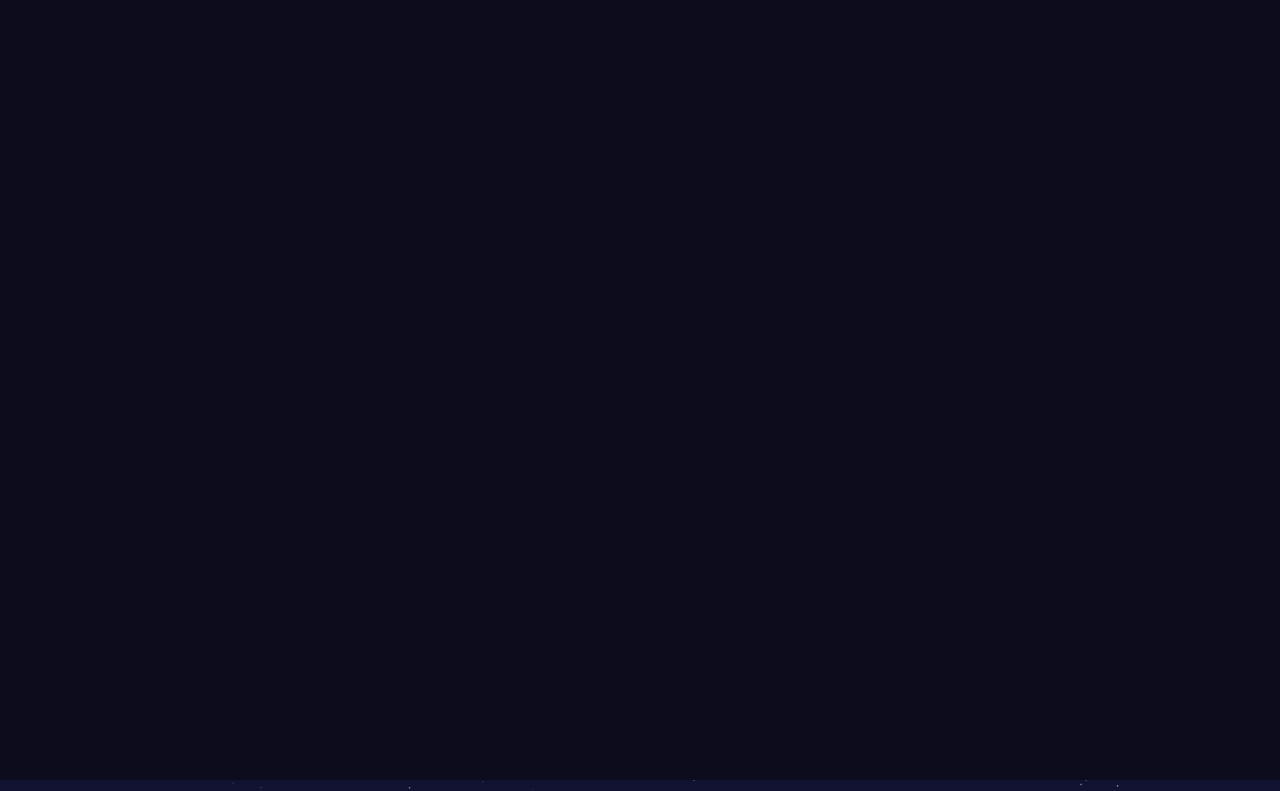
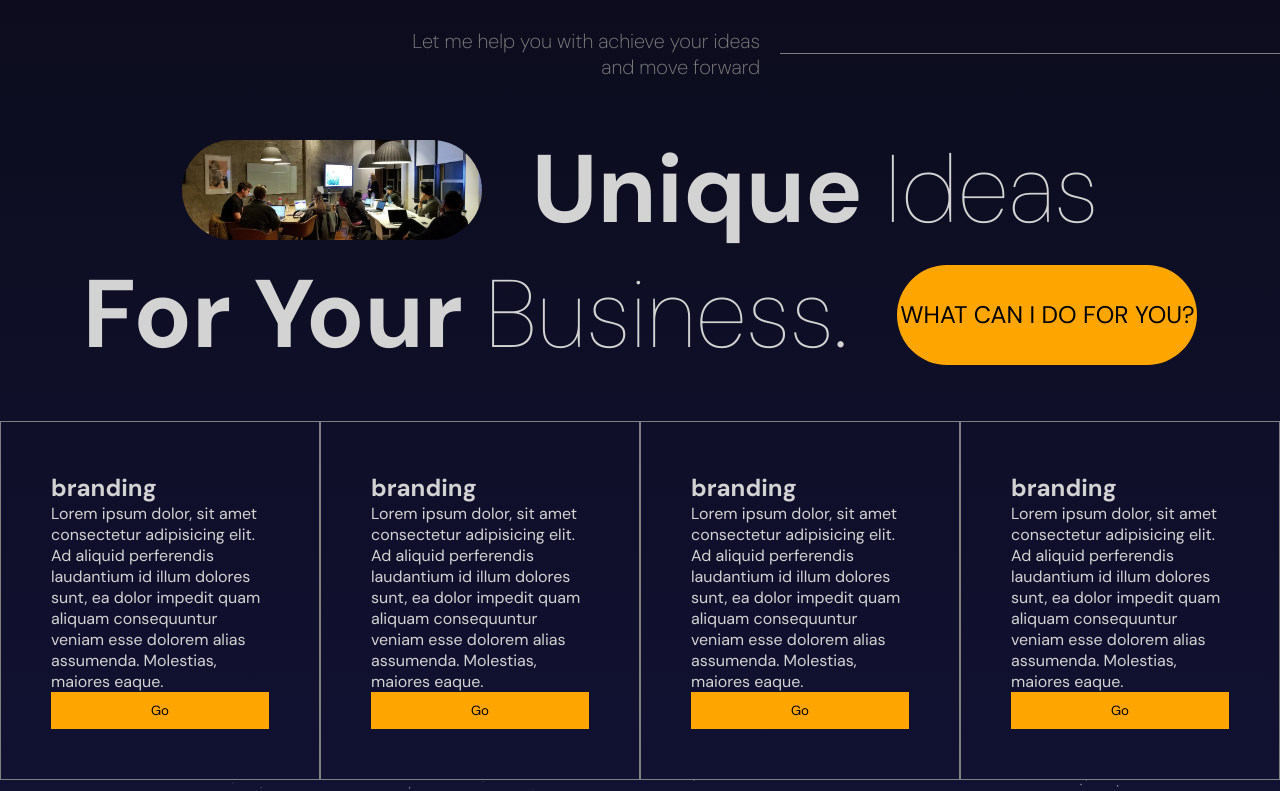
Before and after one commit to gus-pi/portfolio-v2.0, a React (Vite) app: page / in a window 1280 px wide. Shown: the part 1620-2411 px from the top of the page. Built offline with nearby package versions, Linux system fonts and the light colour scheme.

Commit message:
finish services section

```diff
--- a/src/App.tsx
+++ b/src/App.tsx
@@ -2,6 +2,7 @@
 import Hero from './components/hero/Hero';
 import Navbar from './components/navbar/Navbar';
 import Parallax from './components/parallax/Parallax';
+import Services from './components/services/Services';
 
 const App = () => {
     return (
@@ -13,7 +14,9 @@
             <section id="Services">
                 <Parallax type="services" />
             </section>
-            <section>Services</section>
+            <section>
+                <Services />
+            </section>
             <section id="Portfolio">
                 <Parallax type="portfolio" />
             </section>
--- /dev/null
+++ b/src/components/services/Services.tsx
@@ -0,0 +1,108 @@
+import { motion, stagger, useInView } from 'motion/react';
+import './services.scss';
+import { useRef } from 'react';
+
+const variants = {
+    initial: {
+        x: -500,
+        opacity: 0,
+    },
+    animate: {
+        x: 0,
+        opacity: 1,
+        transition: {
+            duration: 1,
+            delayChildren: stagger(0.1),
+        },
+    },
+};
+
+const Services = () => {
+    const ref = useRef<HTMLDivElement>(null);
+
+    const isInView = useInView(ref, { margin: '-100px' });
+
+    return (
+        <motion.div
+            className="services"
+            variants={variants}
+            initial="initial"
+            // animate="animate"
+            // whileInView="animate"
+            ref={ref}
+            animate={isInView && 'animate'}
+        >
+            <motion.div className="textContainer" variants={variants}>
+                <p>
+                    Let me help you with achieve your ideas <br /> and move forward
+                </p>
+                <hr />
+            </motion.div>
+            <motion.div className="titleContainer" variants={variants}>
+                <div className="title">
+                    <img src="/people.webp" alt="" />
+                    <h1>
+                        <motion.b whileHover={{ color: 'orange' }}>Unique</motion.b> Ideas
+                    </h1>
+                </div>
+                <div className="title">
+                    <h1>
+                        <motion.b whileHover={{ color: 'orange' }}>For Your</motion.b> Business.
+                    </h1>
+                    <button>WHAT CAN I DO FOR YOU?</button>
+                </div>
+            </motion.div>
+            <motion.div className="listContainer" variants={variants}>
+                <motion.div
+                    className="box"
+                    whileHover={{ background: 'lightgray', color: 'black' }}
+                >
+                    <h2>branding</h2>
+                    <p>
+                        Lorem ipsum dolor, sit amet consectetur adipisicing elit. Ad aliquid
+                        perferendis laudantium id illum dolores sunt, ea dolor impedit quam aliquam
+                        consequuntur veniam esse dolorem alias assumenda. Molestias, maiores eaque.
+                    </p>
+                    <button>Go</button>
+                </motion.div>
+                <motion.div
+                    className="box"
+                    whileHover={{ background: 'lightgray', color: 'black' }}
+                >
+                    <h2>branding</h2>
+                    <p>
+                        Lorem ipsum dolor, sit amet consectetur adipisicing elit. Ad aliquid
+                        perferendis laudantium id illum dolores sunt, ea dolor impedit quam aliquam
+                        consequuntur veniam esse dolorem alias assumenda. Molestias, maiores eaque.
+                    </p>
+                    <button>Go</button>
+                </motion.div>
+                <motion.div
+                    className="box"
+                    whileHover={{ background: 'lightgray', color: 'black' }}
+                >
+                    <h2>branding</h2>
+                    <p>
+                        Lorem ipsum dolor, sit amet consectetur adipisicing elit. Ad aliquid
+                        perferendis laudantium id illum dolores sunt, ea dolor impedit quam aliquam
+                        consequuntur veniam esse dolorem alias assumenda. Molestias, maiores eaque.
+                    </p>
+                    <button>Go</button>
+                </motion.div>
+                <motion.div
+                    className="box"
+                    whileHover={{ background: 'lightgray', color: 'black' }}
+                >
+                    <h2>branding</h2>
+                    <p>
+                        Lorem ipsum dolor, sit amet consectetur adipisicing elit. Ad aliquid
+                        perferendis laudantium id illum dolores sunt, ea dolor impedit quam aliquam
+                        consequuntur veniam esse dolorem alias assumenda. Molestias, maiores eaque.
+                    </p>
+                    <button>Go</button>
+                </motion.div>
+            </motion.div>
+        </motion.div>
+    );
+};
+export default Services;
--- /dev/null
+++ b/src/components/services/services.scss
@@ -0,0 +1,85 @@
+.services {
+  background: linear-gradient(180deg, #0c0c1d, #111132);
+  height: 100%;
+  display: flex;
+  flex-direction: column;
+  justify-content: space-between;
+
+  .textContainer {
+    flex: 1;
+    align-self: flex-end;
+    display: flex;
+    align-items: center;
+    gap: 20px;
+
+    p {
+      font-weight: 200;
+      font-size: 20px;
+      color: gray;
+      text-align: right;
+    }
+
+    hr {
+      width: 500px;
+      border: none;
+      border-top: 0.5px solid gray;
+    }
+  }
+
+  .titleContainer {
+    flex: 2;
+    display: flex;
+    flex-direction: column;
+    align-items: center;
+
+    .title {
+      display: flex;
+      align-items: center;
+      gap: 50px;
+
+      img {
+        width: 300px;
+        height: 100px;
+        border-radius: 50px;
+        object-fit: cover;
+      }
+
+      h1 {
+        font-size: 96px;
+        font-weight: 100;
+      }
+
+      button {
+        width: 300px;
+        height: 100px;
+        border-radius: 50px;
+        background-color: orange;
+        border: none;
+        font-size: 24px;
+        cursor: pointer;
+      }
+    }
+  }
+
+  .listContainer {
+    flex: 2;
+    display: flex;
+    max-width: 1366px;
+    margin: auto;
+
+    .box {
+      padding: 50px;
+      border: 0.5px solid gray;
+      display: flex;
+      flex-direction: column;
+      justify-content: space-between;
+
+      button {
+        padding: 10px;
+        background-color: orange;
+        border: none;
+        cursor: pointer;
+      }
+    }
+  }
+}
```
